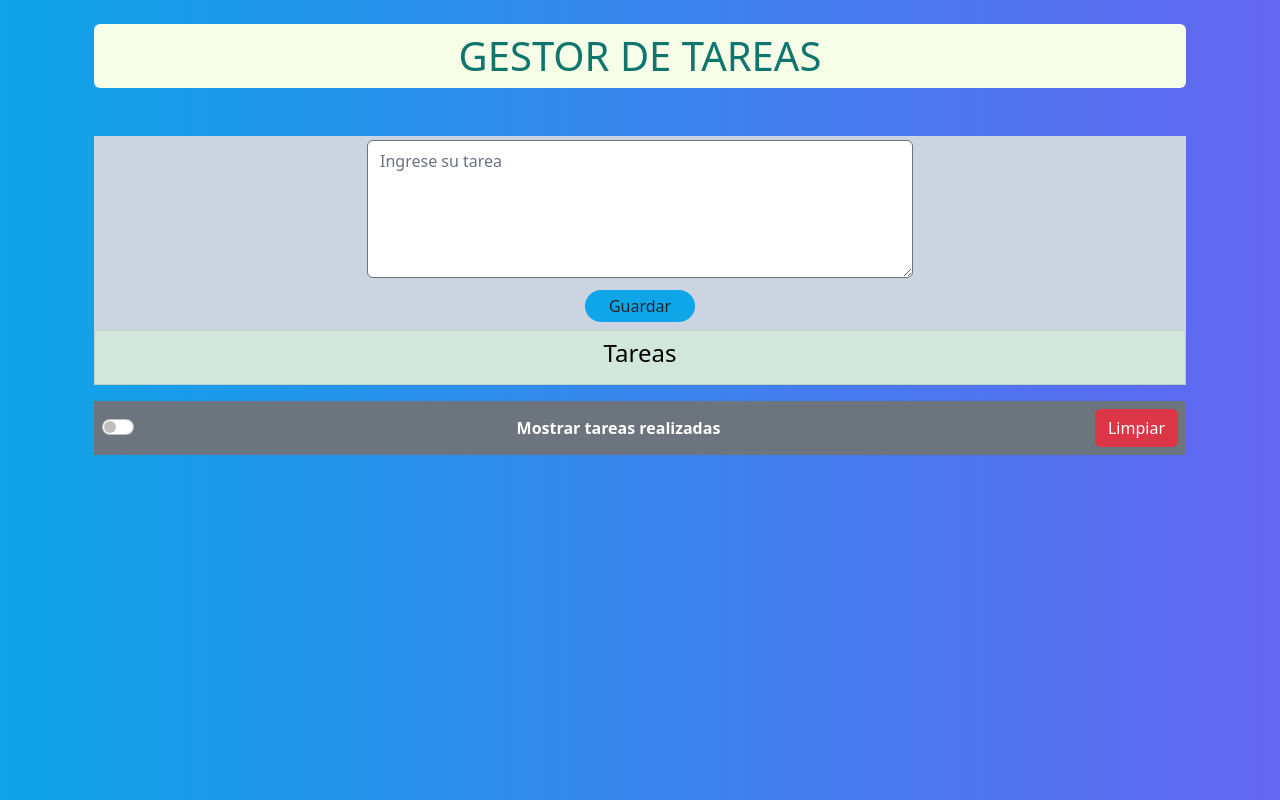
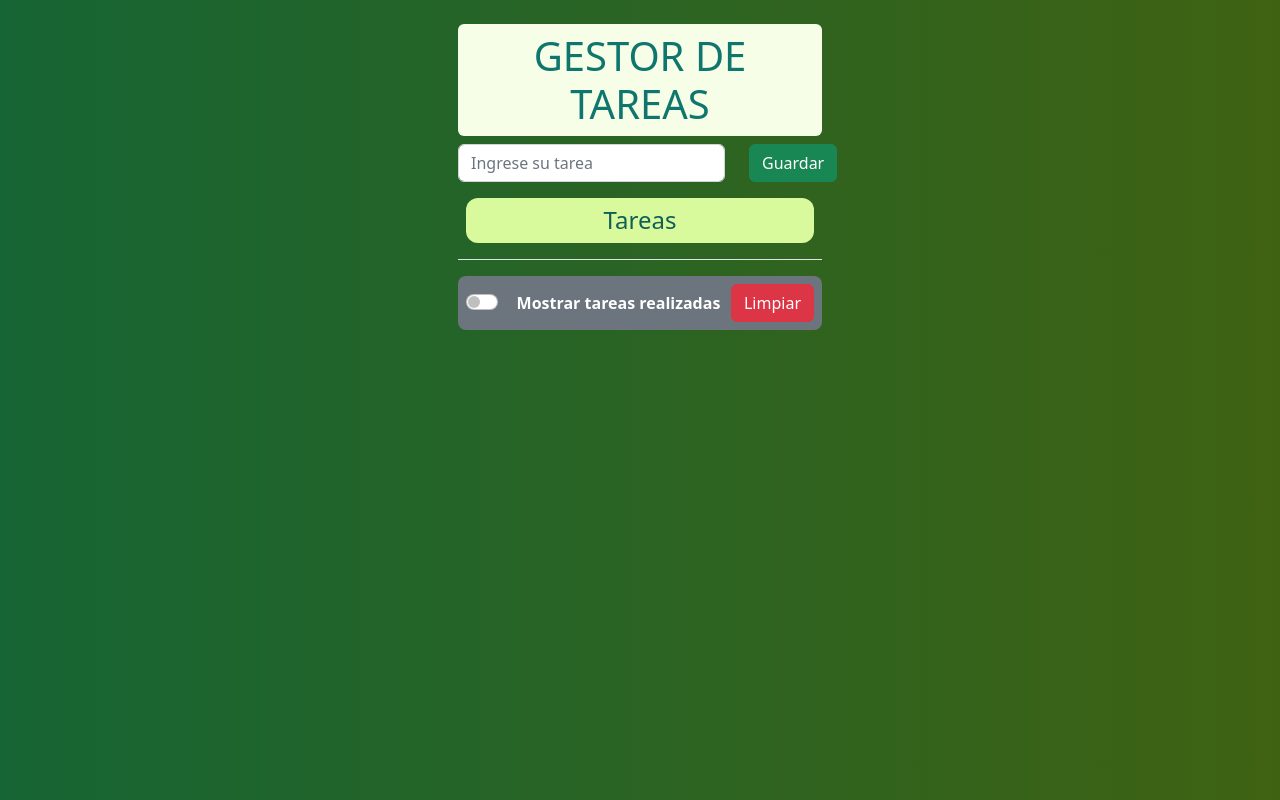
Before and after one commit to LeoSebastian23/React.js---Task-App-, a React (Create React App) app: page / in a window 1280 px wide. Built offline with nearby package versions, Linux system fonts and the light colour scheme.

Commit message:
Cambios de estilo con Tailwind
Cambios de estilo con Tailwind

```diff
--- a/src/App.js
+++ b/src/App.js
@@ -43,10 +43,9 @@ function App() {
 
   //------------------------------------------------------------------------------------------//
   return (
-    <div className="bg-gradient-to-r from-sky-500 to-indigo-500 vh-100">
-
+    <div className="bg-gradient-to-r from-green-800 to-lime-800 vh-100">
       <Container>
-        <h1 className=" bg-lime-50 rounded-md text-center text-teal-700 p-2 mb-5 "> GESTOR DE TAREAS</h1>
+        <h1 className="bg-lime-50 rounded-md text-center text-teal-700 p-2 "> GESTOR DE TAREAS</h1>
         <TaskCreator createTask={createTask} />
         <Table tasks={tasksList} checkTask={checkTask} />
         <Visibility
@@ -64,7 +63,6 @@ function App() {
         )}
       </Container>
     </div>
-
   );
 }
 export default App;
--- a/src/componentes/container.js
+++ b/src/componentes/container.js
@@ -1,9 +1,9 @@
-import React from 'react'
+
 
 export const Container = ({children}) => {
   return (
     <div className="container p-4">
-        <div className='flex flex-col'>
+        <div className='col-md-4 offset-md-4'>
             {children}
         </div>
     </div>
--- a/src/componentes/row.js
+++ b/src/componentes/row.js
@@ -3,12 +3,13 @@ import React from "react";
 const Row = ({ task, checkTask }) => {
   return (
     <tr>
-      <td className="d-flex justify-content-between">
+      <td className="d-flex justify-content-between m-1 rounded-lg">
         {task.name}
         <input
           type={"checkbox"}
           checked={task.done} // Muestra el valor por defecto.
           onChange={() => checkTask(task)}
+          className='form-check-input'
         ></input>
       </td>
     </tr>
--- a/src/componentes/table.js
+++ b/src/componentes/table.js
@@ -9,16 +9,16 @@ const Table = ({ tasks, checkTask, completedTask = false }) => {
   };
 
   return (
-    <table className="table table-dark table-striped table-bordered border-secondary table-hover ">
+    <table className="table table-striped table-hover">
       <thead>
-        <tr className="table-success">
+        <tr>
           <td>
-            <h4 className="d-flex justify-content-center ">Tareas</h4>
+            <h4 className="d-flex justify-content-center bg-lime-200 rounded-xl p-2 text-teal-800">Tareas</h4>
           </td>
         </tr>
       </thead>
 
-      <tbody>{TableRows(completedTask)}</tbody>
+      <tbody className="table-success">{TableRows(completedTask)}</tbody>
     </table>
   );
 };
--- a/src/componentes/taskCreator.js
+++ b/src/componentes/taskCreator.js
@@ -1,4 +1,4 @@
-import React, { useState } from "react";
+import React, { useState} from "react";
 
 export const TaskCreator = ({ createTask }) => {
   const [newTask, setnewTask] = useState("");
@@ -8,28 +8,24 @@ export const TaskCreator = ({ createTask }) => {
     createTask(newTask); // Pasamos la nueva tarea a la funcion de Crear.
     // localStorage.setItem("task", newTask); //Enviamos clave y valor al LocalStorage del navegador
     setnewTask("");
+  };
 
 
-  };
   return (
-    <form onSubmit={handleSubmit} className="bg-slate-300 flex flex-col items-center">
+    <form onSubmit={handleSubmit} className="my-2 row">
+      <div className="col-9">
+      <input
+        type="text"
+        placeholder="Ingrese su tarea"
+        value={newTask}
+        onChange={(e) => setnewTask(e.target.value)}
+        className='form-control'
+      />
+      </div>
+      <div className="col-3">
+      <button className="btn btn-success">Guardar</button>
+      </div>
 
-        <textarea
-          type="text"
-          placeholder="Ingrese su tarea"
-          value={newTask}
-          onChange={(e) => setnewTask(e.target.value)}
-          className="caret-pink-500 w-50 m-1 resize-y rounded-md"
-          rows="5"
-        />
-        {/* <label>
-              <span class="text-gray-700">Selecciona el color</span>
-              <input type="color" class="mt-1 block w-full rounded-md"/>
-        </label> */}
-
-      <div className="space-y-0.5">
-        <button class="px-4 py-1 m-2 rounded-full bg-sky-500 hover:bg-sky-700 hover:text-white ">Guardar</button>
-      </div>
     </form>
   );
 };
--- a/src/componentes/visibility.js
+++ b/src/componentes/visibility.js
@@ -7,7 +7,7 @@ export const Visibility = ({setCompletedTask, CleanerTask,isVisibili}) => {
     }
 
   return (
-    <div className='d-flex justify-content-between align-items-center bg-secondary text-white text-center p-2 border-secondary'>
+    <div className='d-flex justify-content-between align-items-center bg-secondary text-white text-center p-2 border-secondary rounded-lg'>
         <div className='form-check form-switch'>
 
         <input
@@ -17,7 +17,7 @@ export const Visibility = ({setCompletedTask, CleanerTask,isVisibili}) => {
           onChange={(e) => setCompletedTask(e.target.checked)}
         />{" "}
         </div>
-        <label class="fw-bolder">Mostrar tareas realizadas</label>
+        <label class="fw-bolder ">Mostrar tareas realizadas</label>
 
         <button onClick={cleaner} className="btn btn-danger btn">Limpiar</button>
     </div>
```
